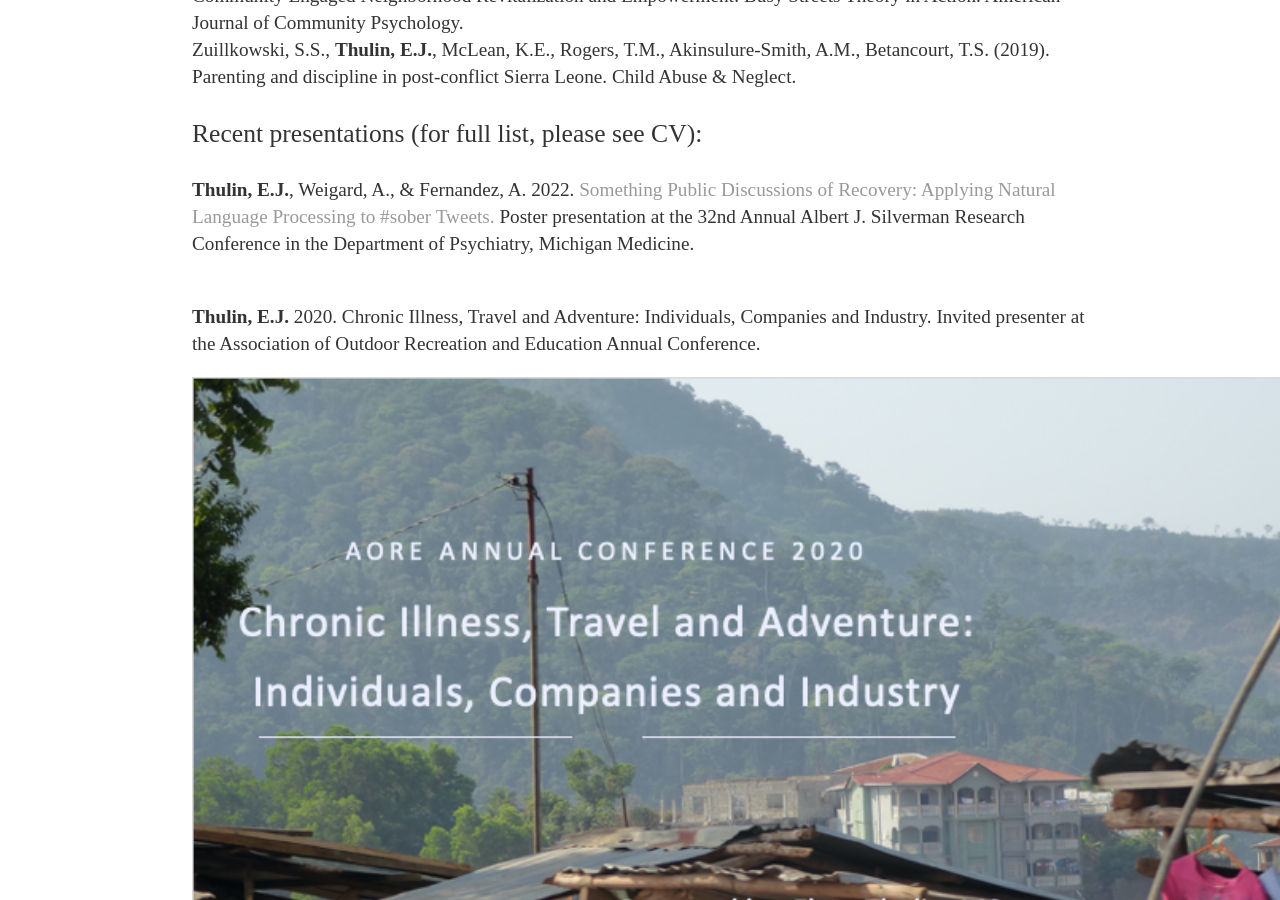
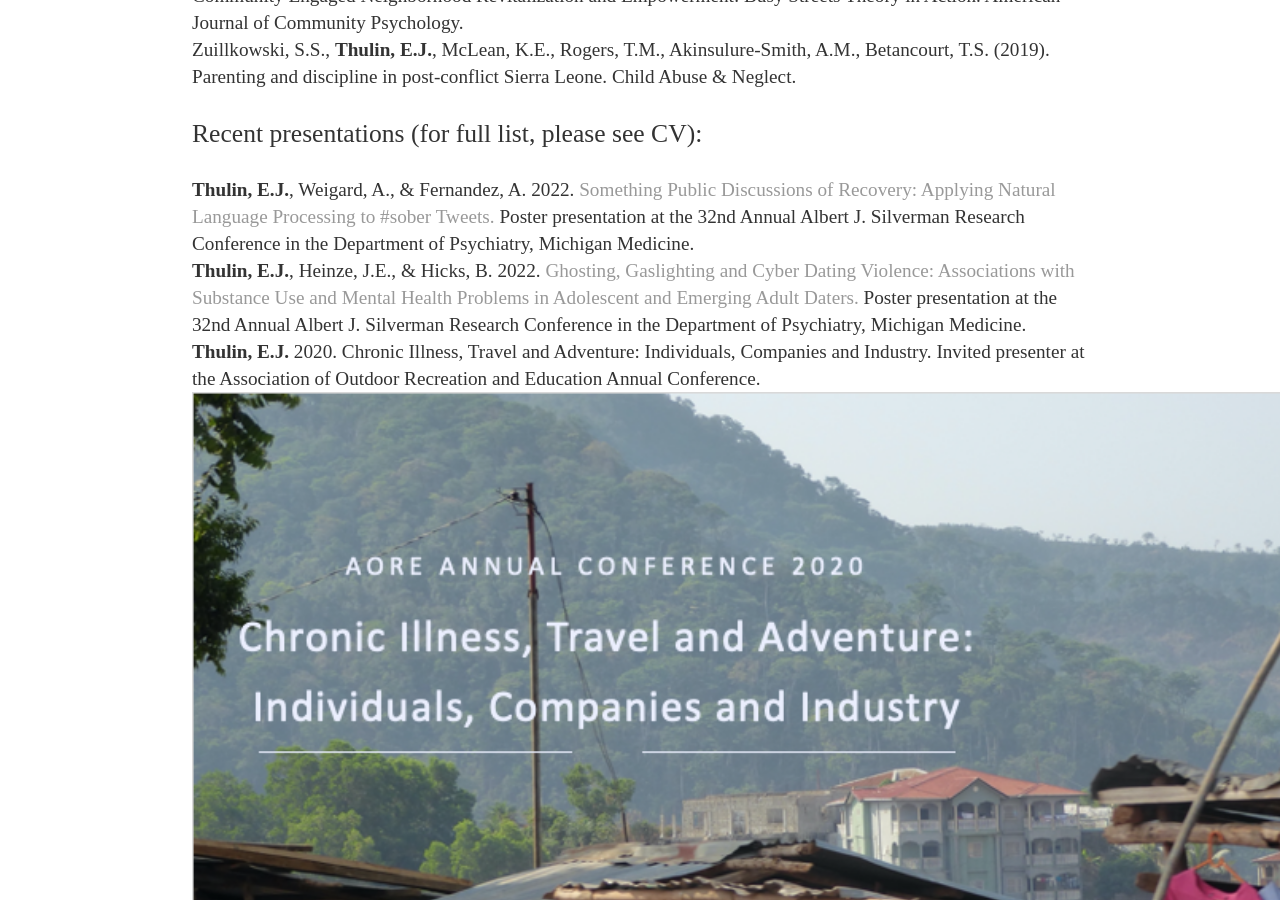
Before and after one commit to elysethulin/elysethulin.github.io, a Jekyll site: the page built from index.html, in a window 1280 px wide and 900 px high, scrolled down 1616 px. Built offline with Jekyll 4.4.1, drawn with Linux system fonts in a browser that asks for light colours.

Commit message:
Update index.html

```diff
--- a/index.html
+++ b/index.html
@@ -28,13 +28,13 @@ title: Elyse Thulin, Social Scientist and Outdoor Enthusiast
 
 		<p style="font-size:160%;">Recent presentations (for full list, please see CV):
 			<p style="font-size:120%;">
-				<b>Thulin, E.J.</b>, Weigard, A., & Fernandez, A. 2022. <a href="./soberNLP.html">  Something Public Discussions of Recovery: Applying Natural Language Processing to #sober Tweets. </a>
-				Poster presentation at the 32nd Annual Albert J. Silverman Research Conference in the Department of Psychiatry, Michigan Medicine. </p>
-			<p style="font-size:120%;">
+				<b>Thulin, E.J.</b>, Weigard, A., & Fernandez, A. 2022. <a href="./soberNLP.html"> Something Public Discussions of Recovery: Applying Natural Language Processing to #sober Tweets. </a>
+				Poster presentation at the 32nd Annual Albert J. Silverman Research Conference in the Department of Psychiatry, Michigan Medicine.
+				<br><b>Thulin, E.J.</b>, Heinze, J.E., & Hicks, B. 2022. <a href="./ghost.html"> Ghosting, Gaslighting and Cyber Dating Violence: Associations with Substance Use and Mental Health Problems in Adolescent and Emerging Adult Daters. </a>
+				Poster presentation at the 32nd Annual Albert J. Silverman Research Conference in the Department of Psychiatry, Michigan Medicine.
 				<br><b>Thulin, E.J.</b> 2020. Chronic Illness, Travel and Adventure: Individuals, Companies and Industry.
-				Invited presenter at the Association of Outdoor Recreation and Education Annual Conference. </p>
+				Invited presenter at the Association of Outdoor Recreation and Education Annual Conference.
 				<img src="Screen Shot 2020-10-14 at 2.47.10 PM.png" alt="text descriptor" width="1150" height="646.5">
-			<p style="font-size:120%;">
 				<br><b>Thulin, E.J.</b>, Heinze, J.E., & Zimmerman, M.A. 2020. Evaluating micro-, meso-, and macro-level
 				factors associated with intimate partner violence acceptability across 51 countries: building datasets to answer complex questions.
 				25th San Diego International Summit on Violence, Abuse and Trauma (IVAT) Across the Lifespan, Virtual Poster Presentation. </p>
```
